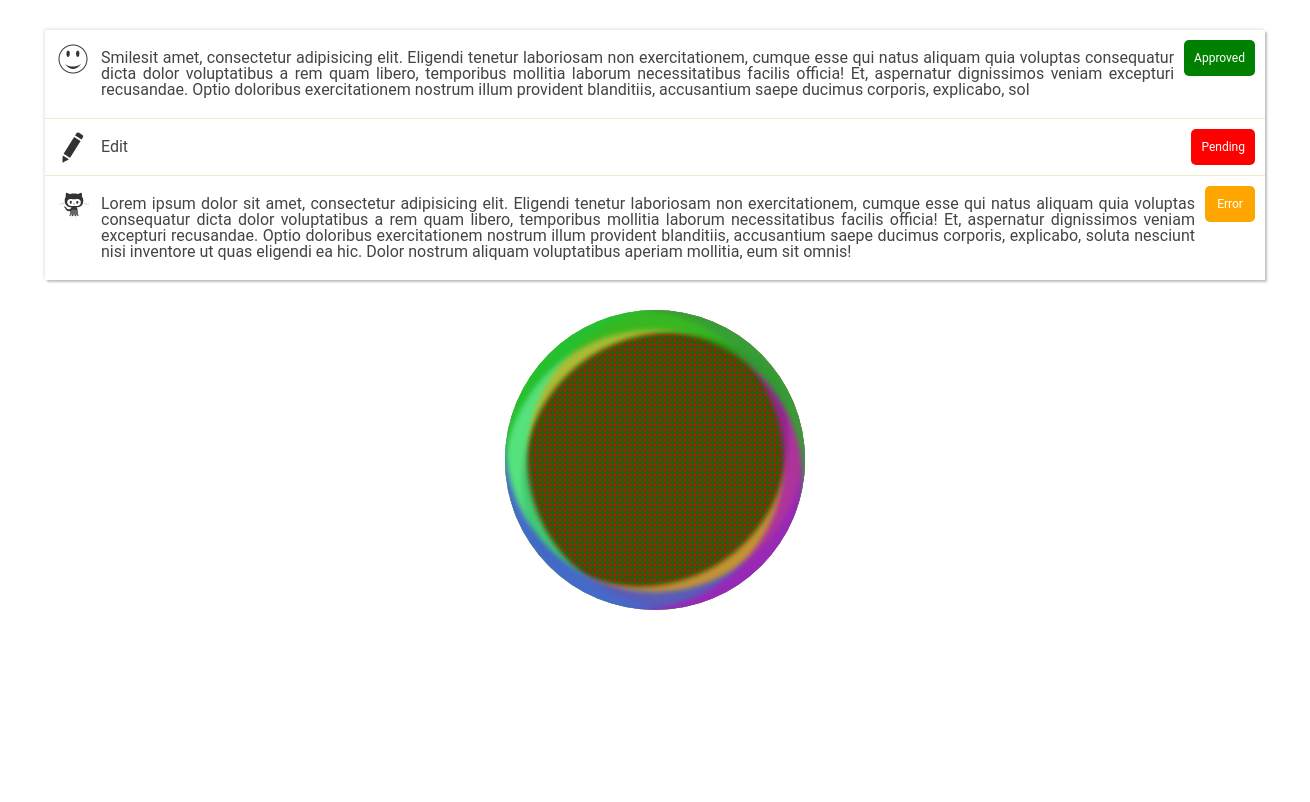
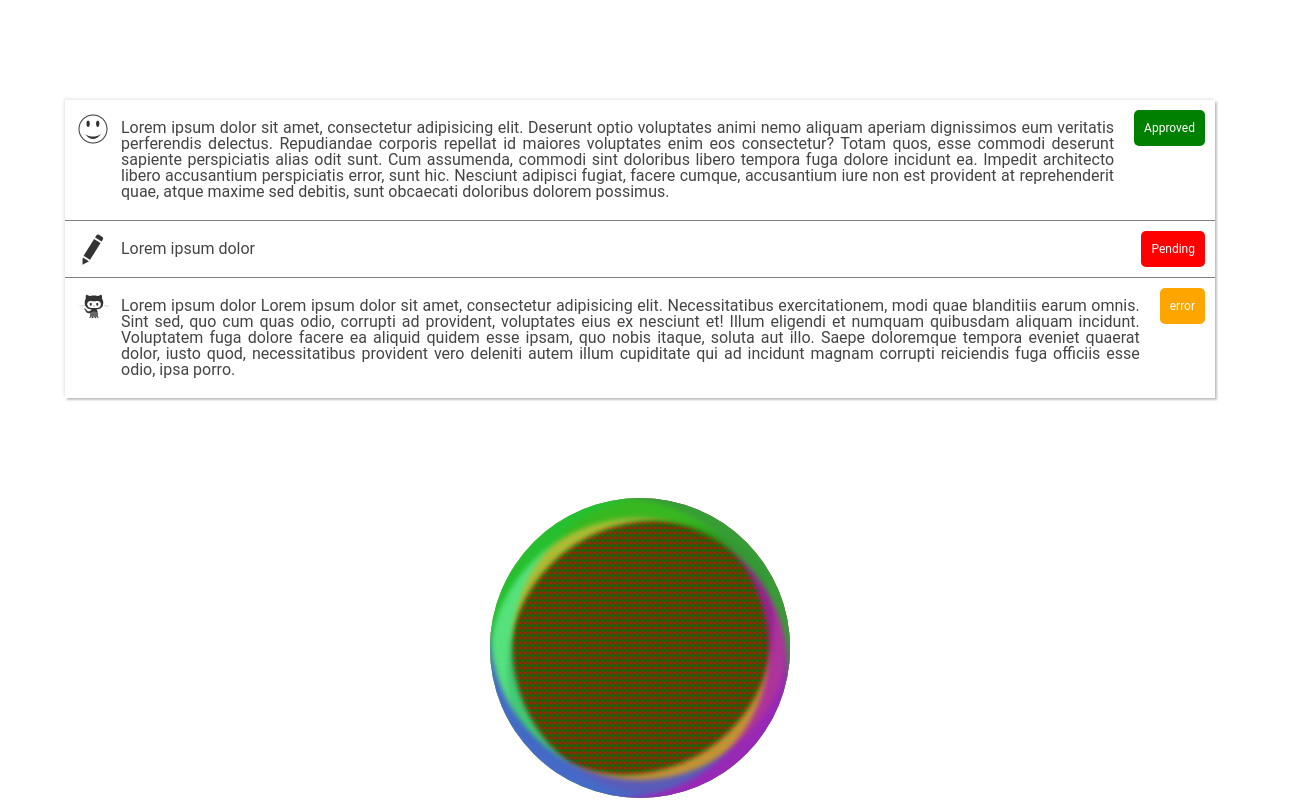
Before and after one commit to ukrenianshtorm/level_up_homeworks, a website: page public/views/css/homework-6/index.html in a window 1280 px wide. Shown: the top 802 px of the page, 1310 px wide, since content can reach past the window. Drawn offline with Linux system fonts and the light colour scheme.

Commit message:
css 6 two ways

```diff
--- a/public/views/css/homework-6/css/style.css
+++ b/public/views/css/homework-6/css/style.css
@@ -1,4 +1,4 @@
-state
+*,
  :before,
  :after {
   box-sizing: border-box;
@@ -15,10 +15,6 @@ body {
   font-family: Roboto, Arial, sans-serif;
 }
 
-a {
-  text-decoration: none;
-}
-
 .clearfix:after {
   content: "";
   display: block;
@@ -31,13 +27,12 @@ a {
   padding: 0 15px;
 }
 
-.page {
-  padding: 30px;
+.main {
+  padding: 100px 50px;
   min-width: 320px;
 }
 
 .sprite {
-  /*display: inline-block;*/
   background-image: url(../images/icons.png);
   background-repeat: no-repeat;
   height: 36px;
@@ -58,7 +53,7 @@ a {
 
 .state {
   font-size: 12px;
- /* display: inline-block;*/
+  display: inline-block;
   vertical-align: top;
   color: #fff;
   outline: 0;
@@ -86,13 +81,66 @@ a {
   background-color: orange;
 }
 
+/*Новый способ через таблицу*/
+
+.info-list {
+  box-shadow: 2px 2px 2px rgba(0, 0, 0, 0.24), -1px -1px 3px rgba(0, 0, 0, 0.12);
+}
+
+.info-list__item {
+  border-bottom: 0.5px solid grey;
+}
+
+.info-list__item:last-child {
+  border-bottom: none;
+}
+
+.info-list__item-table {
+  display: table;
+  padding: 10px;
+}
+
+.info-list__item-table-row {
+  display: table-row;
+}
+
+.info-list__item-table-cell-sprite {
+  display: table-cell;
+  vertical-align: top;
+}
+
+.info-list__item-table-cell-p {
+  display: table-cell;
+  vertical-align: middle;
+  text-align: justify;
+  padding: 10px;
+}
+
+.info-list__item-state {
+  float: right;
+  padding-top: 10px;
+  padding-right: 10px;
+}
+
+
+.circle {
+  margin: 0 auto;
+  height: 300px;
+  width: 300px;
+  border-radius: 50%;
+  background-image: radial-gradient(green, #2e520c, red);
+  background-size: 5px 5px;
+  box-shadow: inset -2px 20px 5px rgba(26, 182, 28, 0.80), inset -21px 0px 5px rgba(168, 28, 181, 0.80), inset 0px -18px 5px rgba(64, 77, 219, 0.80), inset 22px -2px 5px rgba(64, 235, 144, 0.80), inset 17px 22px 5px rgba(196, 219, 64, 0.80), inset -16px -23px 5px rgba(224, 167, 64, 0.80);
+}
+
+/*Старый способ*/
+
 .list {
   box-shadow: 2px 2px 2px rgba(0, 0, 0, 0.24), -1px -1px 3px rgba(0, 0, 0, 0.12);
-  margin-bottom: 30px;
 }
 
 .list__item {
-  border-bottom: 1px solid #EEC;
+  border-bottom: 0.5px solid grey;
   padding: 10px;
 }
 
@@ -101,7 +149,6 @@ a {
 }
 
 .list-item__sprite {
-  display: table-cell;
   float: left;
 }
 
@@ -113,14 +160,3 @@ a {
   display: table-cell;
   padding: 10px;
   text-align: justify;
-}
-
-.circle {
-  margin: 0 auto;
-  height: 300px;
-  width: 300px;
-  border-radius: 50%;
-  background-image: radial-gradient(green, #2e520c, red);
-  background-size: 5px 5px;
-  box-shadow: inset -2px 20px 5px rgba(26, 182, 28, 0.80), inset -21px 0px 5px rgba(168, 28, 181, 0.80), inset 0px -18px 5px rgba(64, 77, 219, 0.80), inset 22px -2px 5px rgba(64, 235, 144, 0.80), inset 17px 22px 5px rgba(196, 219, 64, 0.80), inset -16px -23px 5px rgba(224, 167, 64, 0.80);
-}
--- a/public/views/css/homework-6/index.html
+++ b/public/views/css/homework-6/index.html
@@ -11,7 +11,71 @@
   <body>
     <div class="wrapper">
       <div class="container">
-        <div class="page">
+        <div class="main">
+          <ul class="info-list">
+            <li class="info-list__item">
+              <div class="info-list__item-state">
+                <div class="state state--size_default state--theme_approved">
+                  Approved
+                </div>
+              </div>
+              <div class="info-list__item-table">
+                <div class="info-list__item-table-row">
+                  <div class="info-list__item-table-cell-sprite">
+                    <div class="sprite sprite--pozition_1">
+                    </div>
+                  </div>
+                  <div class="info-list__item-table-cell-p">
+                    <div class="">Lorem ipsum dolor sit amet, consectetur adipisicing elit. Deserunt optio voluptates animi nemo aliquam aperiam dignissimos eum veritatis perferendis delectus. Repudiandae corporis repellat id maiores voluptates enim eos consectetur? Totam quos, esse commodi deserunt sapiente perspiciatis alias odit sunt. Cum assumenda, commodi sint doloribus libero tempora fuga dolore incidunt ea. Impedit architecto libero accusantium perspiciatis error, sunt hic. Nesciunt adipisci fugiat, facere cumque, accusantium iure non est provident at reprehenderit quae, atque maxime sed debitis, sunt obcaecati doloribus dolorem possimus.
+                    </div>
+                  </div>
+                </div>
+              </div>
+            </li>
+            <li class="info-list__item">
+              <div class="info-list__item-state">
+                <div class="state state--size_default state--theme_pending">
+                  Pending
+                </div>
+              </div>
+              <div class="info-list__item-table">
+                <div class="info-list__item-table-row">
+                  <div class="info-list__item-table-cell-sprite">
+                    <div class="sprite sprite--pozition_2">
+                    </div>
+                  </div>
+                  <div class="info-list__item-table-cell-p">
+                    <div class="">Lorem ipsum dolor
+                    </div>
+                  </div>
+                </div>
+              </div>
+            </li>
+            <li class="info-list__item">
+              <div class="info-list__item-state">
+                <div class="state state--size_default state--theme_error">
+                  error
+                </div>
+              </div>
+              <div class="info-list__item-table">
+                <div class="info-list__item-table-row">
+                  <div class="info-list__item-table-cell-sprite">
+                    <div class="sprite sprite--pozition_3">
+                    </div>
+                  </div>
+                  <div class="info-list__item-table-cell-p">
+                    <div class="">Lorem ipsum dolor Lorem ipsum dolor sit amet, consectetur adipisicing elit. Necessitatibus exercitationem, modi quae blanditiis earum omnis. Sint sed, quo cum quas odio, corrupti ad provident, voluptates eius ex nesciunt et! Illum eligendi et numquam quibusdam aliquam incidunt. Voluptatem fuga dolore facere ea aliquid quidem esse ipsam, quo nobis itaque, soluta aut illo. Saepe doloremque tempora eveniet quaerat dolor, iusto quod, necessitatibus provident vero deleniti autem illum cupiditate qui ad incidunt magnam corrupti reiciendis fuga officiis esse odio, ipsa porro.
+                    </div>
+                  </div>
+                </div>
+              </div>
+            </li>
+          </ul>
+        </div>
+        <div class="circle">
+        </div>
+        <!-- Старый способ -->
+        <div class="main">
           <ul class="list clearfix">
             <li class="list__item">
               <div class="list-item__sprite sprite--pozition_1 sprite">
@@ -41,8 +105,6 @@
               </div>
             </li>
           </ul>
-          <div class="circle">
-          </div>
         </div>
       </div>
     </div>
```
